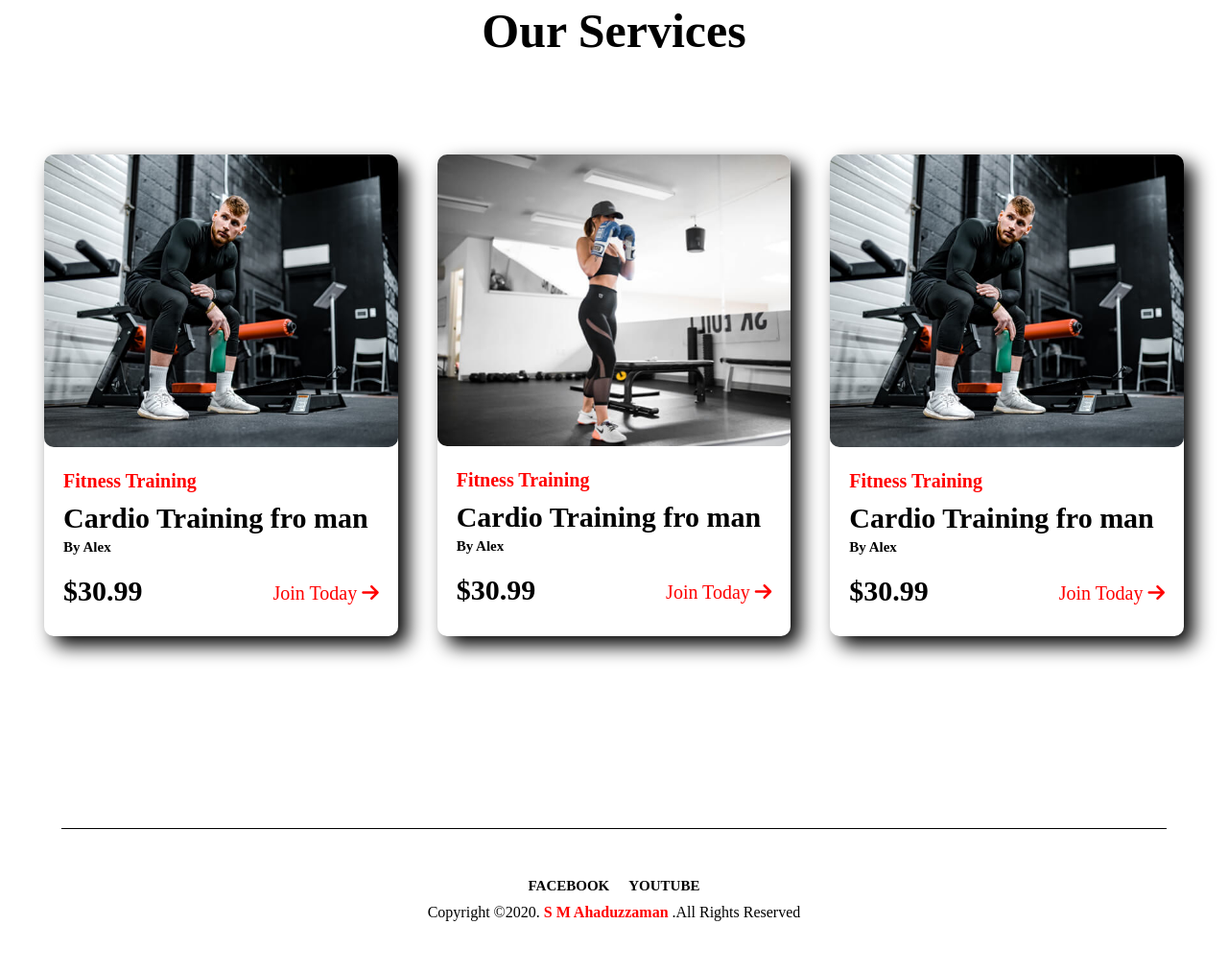
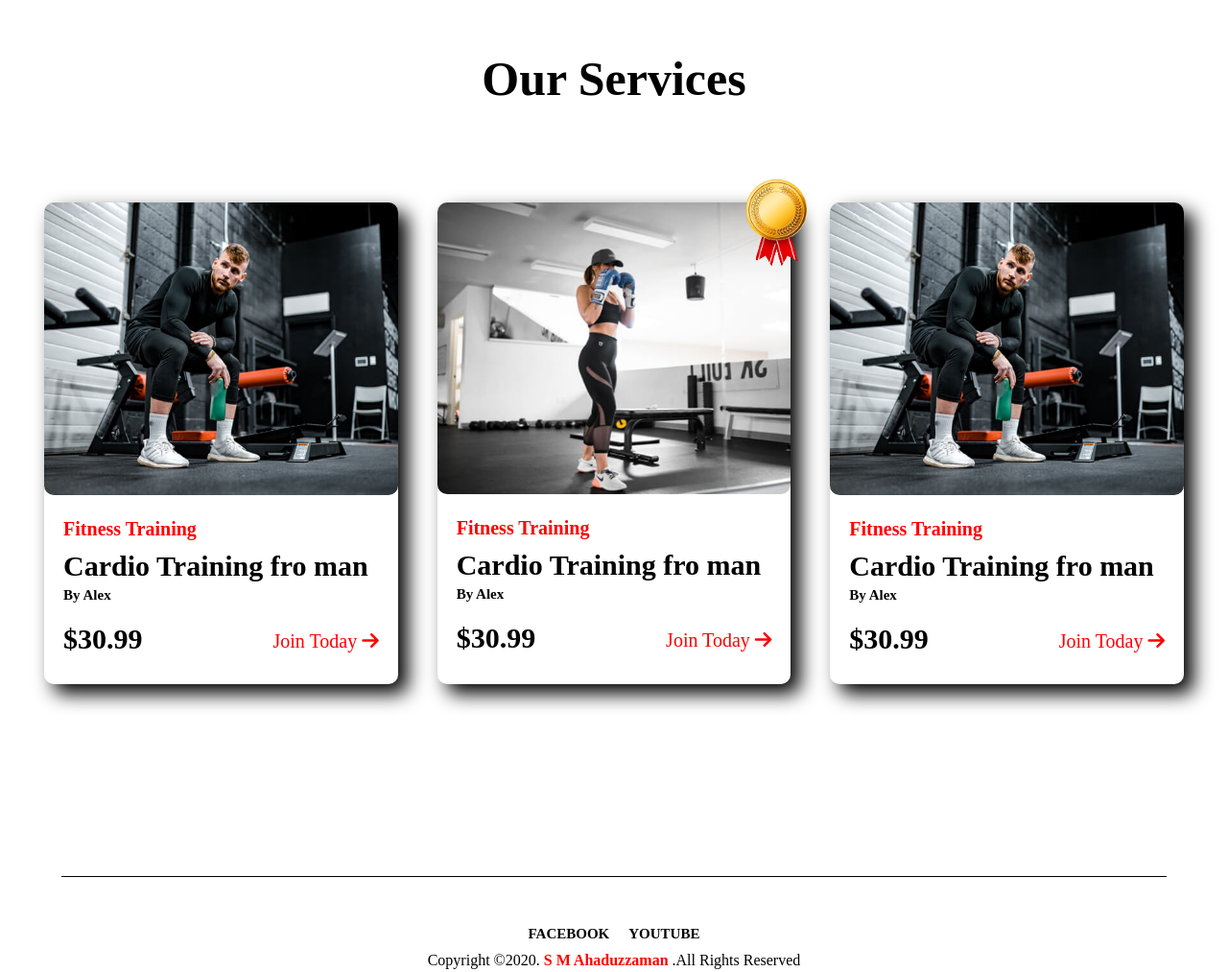
Before and after one commit to smahaduzzaman/Fitness-Power, a plain HTML site: page index.html in a window 1280 px wide. Shown: the part 2980-3993 px from the top of the page at 96% size. Drawn offline with Linux system fonts and the light colour scheme.

Commit message:
Last Commit For Updating Fitness Power Blog

```diff
--- a/css/style.css
+++ b/css/style.css
@@ -205,6 +205,7 @@ body {}
     margin-bottom: 200px;
     background-color: #000;
     color: #fff;
+    margin-bottom: 250px;
     padding-top: 50px;
 }
 
@@ -354,6 +355,28 @@ body {}
     border-radius: 10px;
 }
 
+#batch {
+    position: relative;
+    z-index: -1;
+}
+
+#batch div::before {
+    content: "";
+    position: absolute;
+    top: 0;
+    left: 100%;
+    width: 20%;
+    height: 20%;
+    border-radius: 100%;
+    background-image: url("../images/batch.png");
+    background-size: cover;
+    background-position: center;
+    background-repeat: no-repeat;
+    z-index: 1;
+    margin-left: -50px;
+    margin-top: -30px;
+}
+
 .card-img {
     width: 100%;
     height: auto;
@@ -453,4 +476,5 @@ body {}
 .color-footer {
     color: red;
     font-weight: bold;
+    text-decoration: none;
 }
--- a/index.html
+++ b/index.html
@@ -122,7 +122,7 @@
                         <a href="">Join Today <i class="fa-solid fa-arrow-right"></i></a>
                     </div>
                 </div>
-                <div class="service-single">
+                <div class="service-single" id="batch">
                     <div class="card-img">
                         <img src="images/services/services2.jpg" alt="">
                     </div>
@@ -161,7 +161,7 @@
             </ul>
         </div>
         <div class="copyright">
-            <p>Copyright ©2020. <span class="color-footer">S M Ahaduzzaman</span> .All Rights Reserved</p>
+            <p>Copyright ©2020. <a class="color-footer" href="https://sovvobangladesh.wordpress.com">S M Ahaduzzaman</a> .All Rights Reserved</p>
         </div>
     </footer>
 </body>
```
